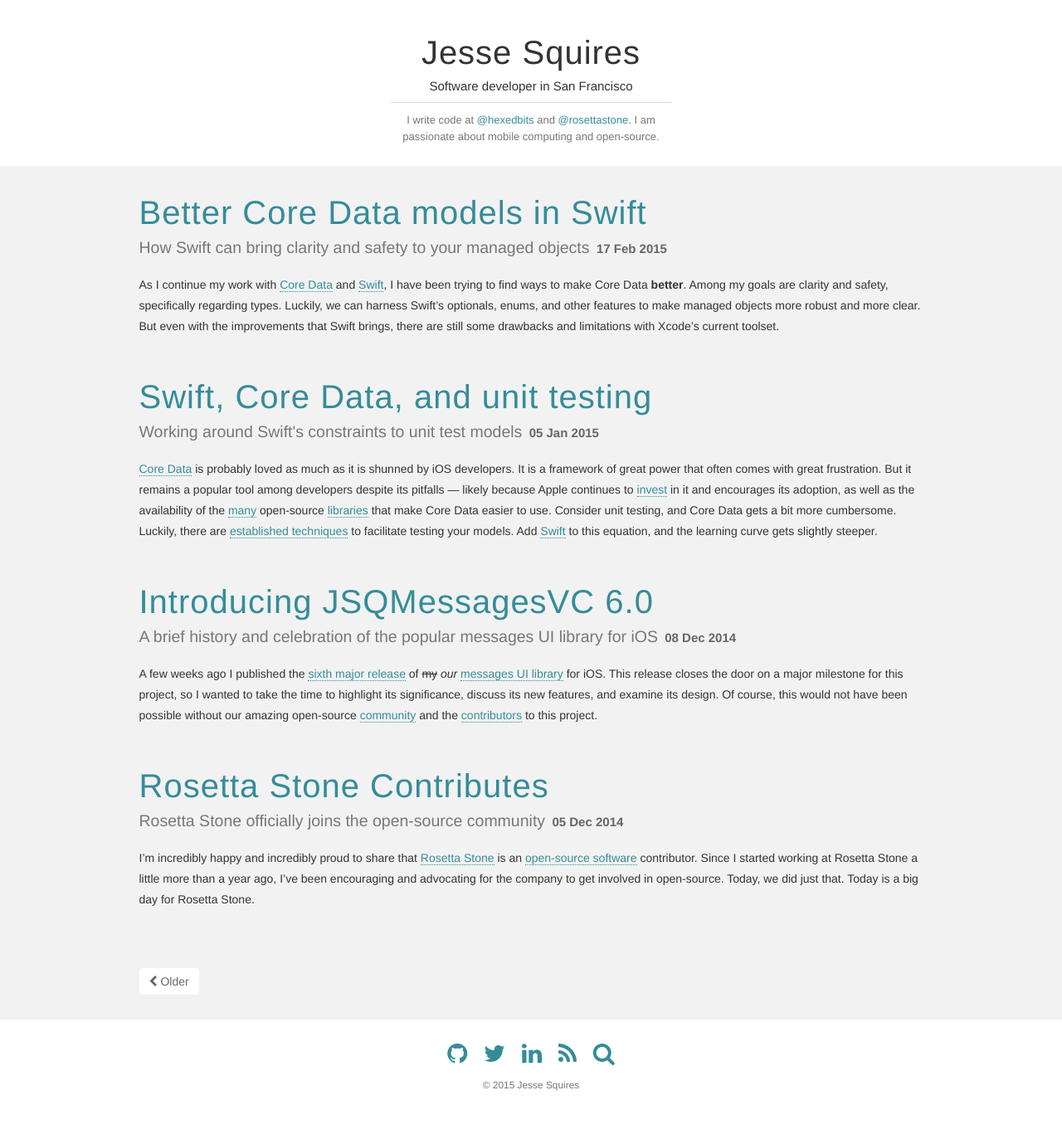
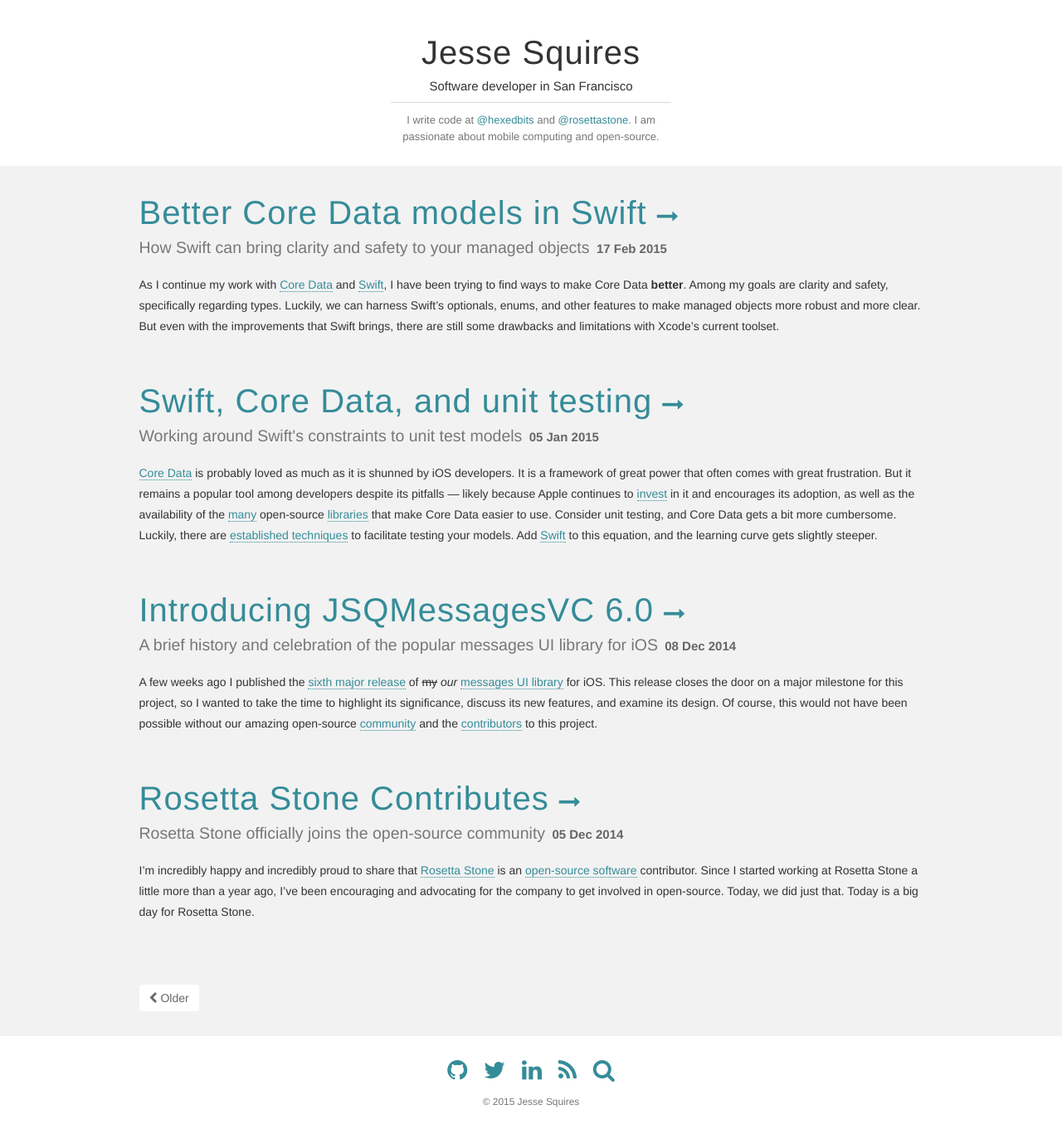
Before and after one commit to jessesquires/jessesquires.com, a Jekyll site: the page built from index.html, in a window 1280 px wide. Shown: the whole page at 83% size. Built offline with Jekyll 4.4.1, drawn with Linux system fonts in a browser that asks for light colours; nearby versions of some CDN libraries; Markdown is read by kramdown in place of the engine named in the settings; the list of posts is cut into pages by our own code.

Commit message:
style refinements. add arrows on main pages.

```diff
--- a/css/style.css
+++ b/css/style.css
@@ -113,7 +113,7 @@ header h1 a {
 
 .post {
 	padding-top: 1rem;
-	padding-bottom: 2rem;
+	padding-bottom: 2.5rem;
 }
 
 .post-title {
@@ -147,6 +147,11 @@ header h1 a {
 
 .post-continue:hover {
 	color: #245D66;
+}
+
+a.post-continue {
+	border-width: 0px;
+	text-decoration: none;
 }
 
 /* PAGES */
--- a/index.html
+++ b/index.html
@@ -6,8 +6,9 @@ title: Home
 <div class="post-list">
 	{% for post in paginator.posts %}
 		<article class="post">
-
-			<h1 class="post-title"><a href="{{ post.url }}">{{ post.title }}</a></h1>
+			<h1 class="post-title">
+				<a href="{{ post.url }}">{{ post.title }} <small class="post-continue"><i class="fa fa-long-arrow-right"></i></small></a>
+			</h1>
 
 			<h2 class="post-subtitle">
 				<small>{{ post.subtitle }}</small>
@@ -21,7 +22,6 @@ title: Home
 			<div class="post-excerpt">
 				{{ post.excerpt }}
 			</div>
-
 		</article>
 	{% endfor %}
 </div> <!-- post-list -->
```
